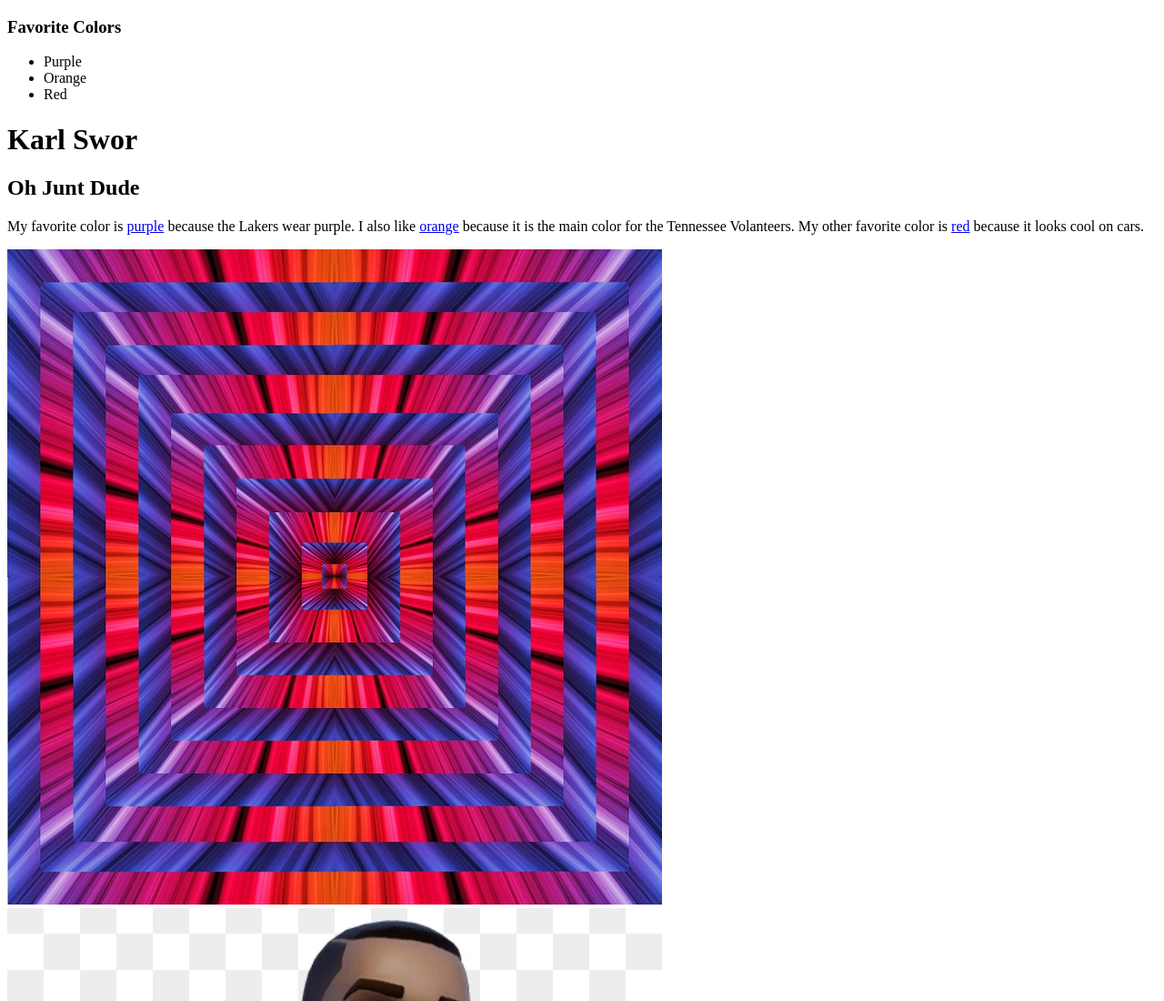
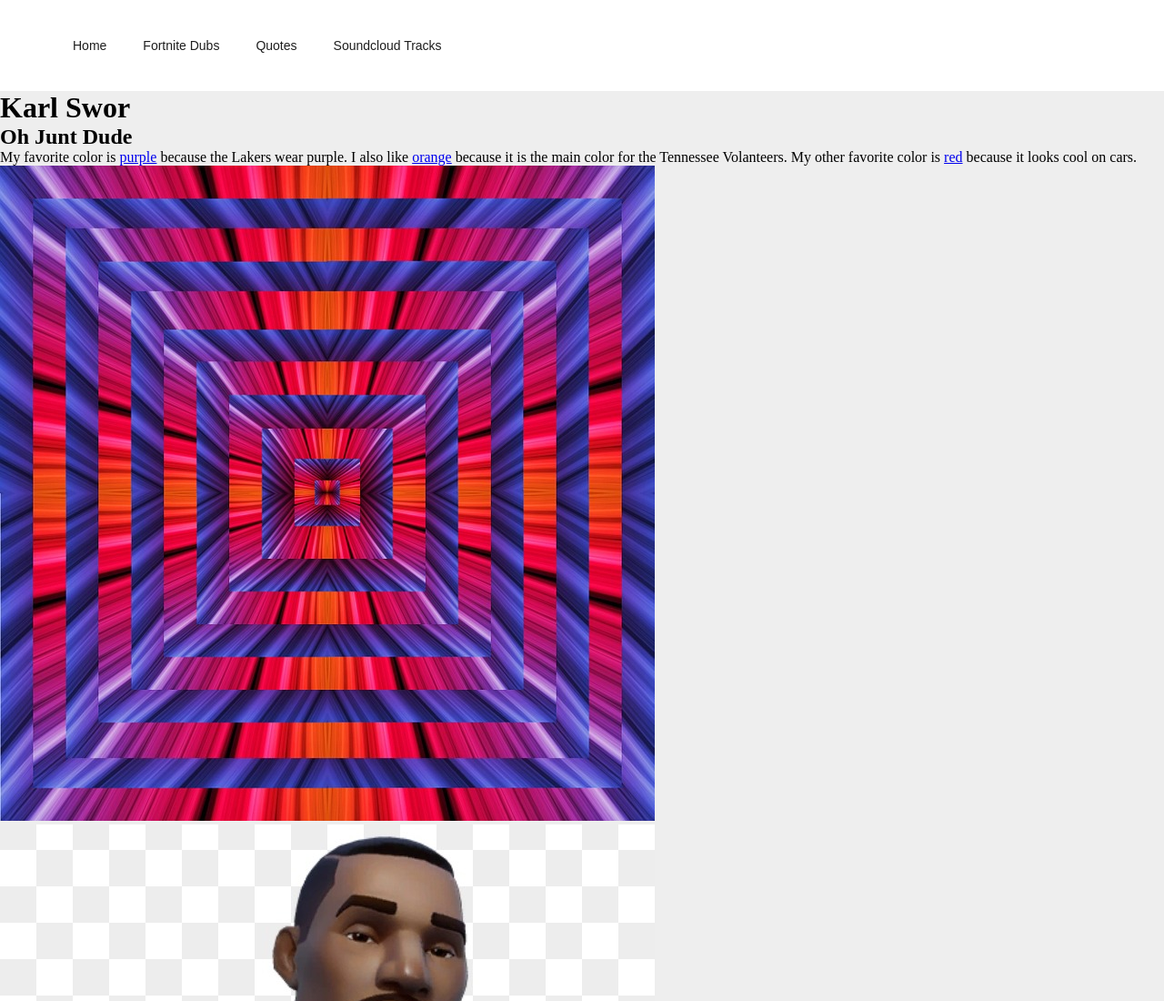
Before and after one commit to karlswor/karlswor, a plain HTML site: page index.html in a window 1280 px wide. Shown: the top 1100 px of the page at 91% size. Drawn offline with Linux system fonts and the light colour scheme.

Commit message:
Added nav bar

```diff
--- a/index.html
+++ b/index.html
@@ -1,25 +1,26 @@
 <!DOCTYPE html>
 <html>
 
-<html>
-
-<title>Karl Swor</title>
-<meta charset="utf-8" />
-
 <head>
+  <title>Karl Swor</title>
+  <meta charset="utf-8" />
+  <link rel="stylesheet" href="style.css">
+</head>
 
 
 <body>
 
   <div class="container">
 
-    <div nav="container">
-      <h3>Favorite Colors</h3>
+
+      <nav>
       <ul>
-        <li>Purple</li>
-        <li>Orange</li>
-        <li>Red</li>
+        <li><a href="index.html">Home</a></li>
+        <li><a href="fortnite_dubs.html">Fortnite Dubs</a></li>
+        <li><a href="quotes.html">Quotes</a></li>
+        <li><a href="soundcloud_tracks.html">Soundcloud Tracks</a></li>
       </ul>
+    </nav>
     </div>
 
 
--- /dev/null
+++ b/style.css
@@ -0,0 +1,34 @@
+* {
+  margin: 0;
+  padding: 0;
+}
+body{
+  background-color: #eee;
+}
+nav{
+  width: 100%;
+  height: 100px;
+  background-color: #fff;
+}
+ul {margin-left: 60px;}
+
+ul li {
+  list-style: none;
+  display: inline-block;
+  float: left;
+  line-height: 100px;
+}
+
+ul li a {
+  display: block;
+  text-decoration: none;
+  font-size: 14px;
+  font-family: arial;
+  color: #1e1e1e;
+  padding: 0 20px;
+
+}
+ul li a:hover {
+
+  color: red;
+}
```
Also changed, not shown: fortnite_dubs.html (added, +24 -0 lines), home.html (added, +24 -0 lines), quotes.html (added, +24 -0 lines), soundcloud_tracks.html (added, +24 -0 lines).
